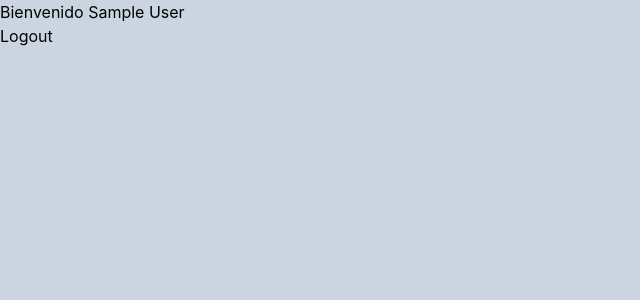
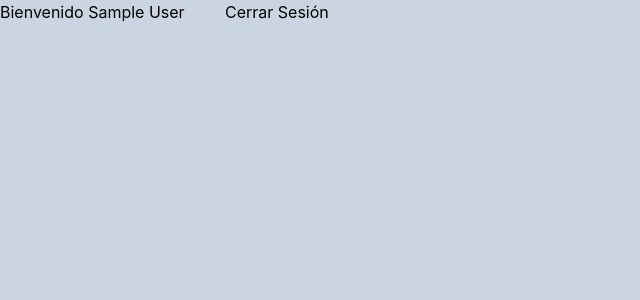
Before and after one commit to FrankHup/react-firebase-app, a React (Create React App) app: page / in a window 1280 px wide. Shown: the top 300 px of the page, without its empty margins (0-640 px from the left). Built offline with nearby package versions, Linux system fonts and the light colour scheme; no server answers; sample sign-in values are in the browser's storage.

Commit message:
Home-edit

```diff
--- a/src/components/Home.js
+++ b/src/components/Home.js
@@ -16,14 +16,14 @@ export function Home(){
 
     };
 
-    if (loading) return <p>Loading...</p>;
+    if (loading) return <p>Cargando...</p>;
     //const {user}= useAuth()
     //console.log(user)
-    return <div>
+    return <div className='flex-row-reverse grid grid-cols-3  content-between'>
 
-        <h1>Bienvenido {user.displayName || user.email}</h1>
+        <h1 >Bienvenido {user.displayName || user.email}</h1>
 
-        <button onClick={handleLogout}>Logout</button>
+        <button onClick={handleLogout} >Cerrar Sesión</button>
 
         </div>;
 }
```
